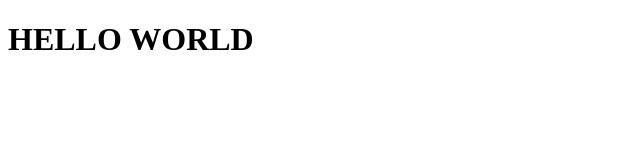
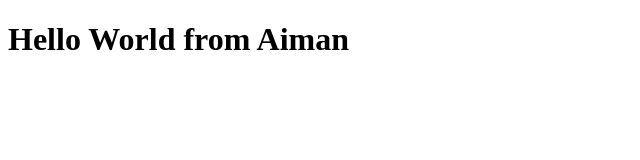
Before and after one commit to AimanShafaat/Bootcamp-2020_project001, a plain HTML site: page index.html in a window 1280 px wide. Shown: the whole page, without its empty margins (0-640 px from the left). Drawn offline with Linux system fonts and the light colour scheme.

Commit message:
update index.html

```diff
--- a/index.html
+++ b/index.html
@@ -6,6 +6,6 @@
     <title>My First Project</title>
 </head>
 <body>
-    <h1>HELLO WORLD</h1>
+    <h1>Hello World from Aiman</h1>
 </body>
 </html>
```
Also changed, not shown: 1 other file.
